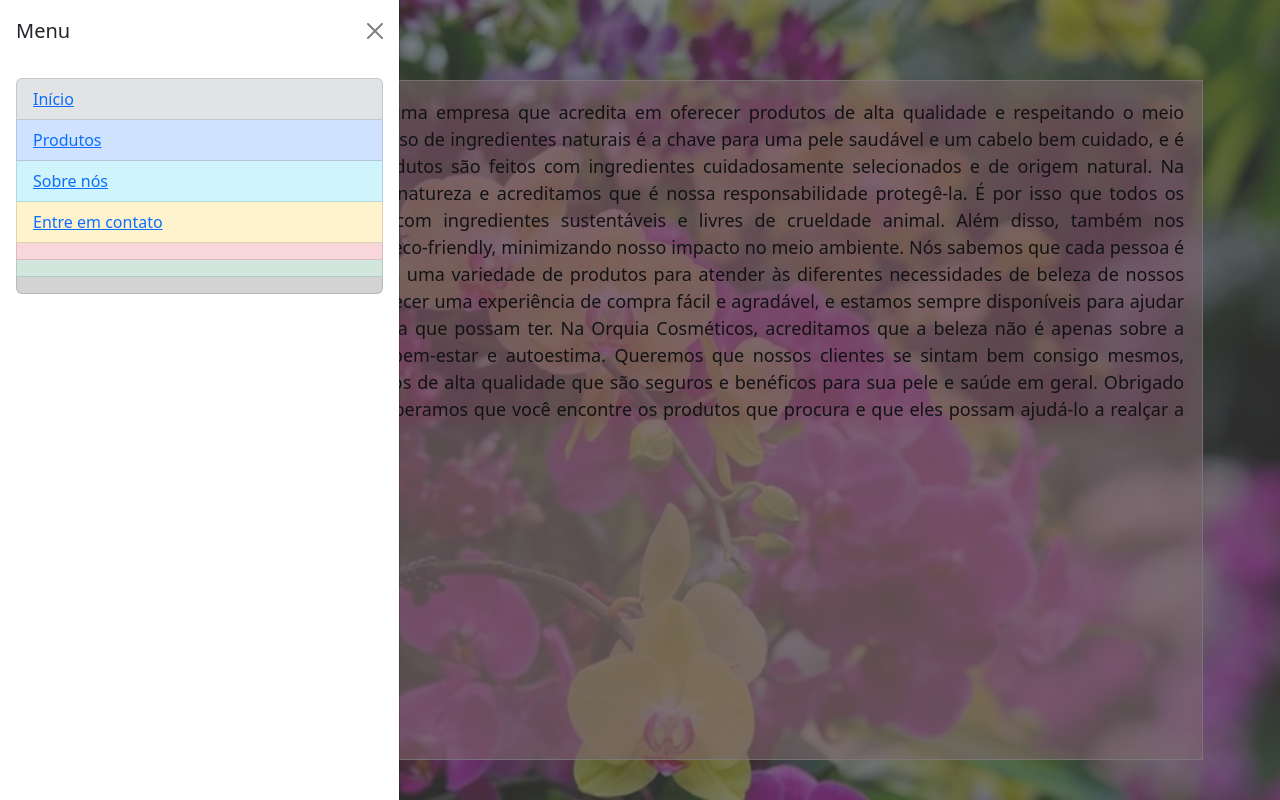
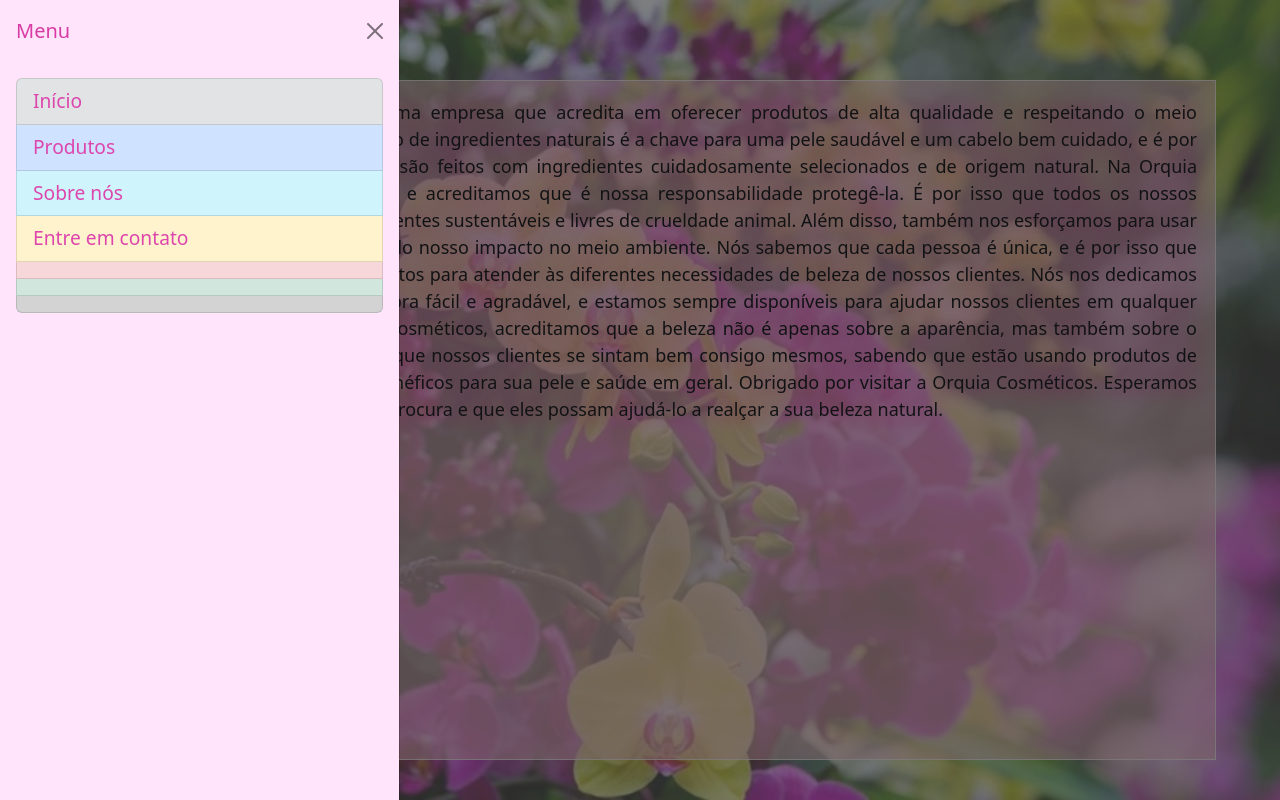
Before and after one commit to igor-ht/orquia, a React (Vite) app in the folder client/: page /sobre-nos in a window 1280 px wide. Both pictures are taken after a click on the button 39 px from the left and 40 px from the top of the page. Built offline with nearby package versions, Linux system fonts and the light colour scheme.

Commit message:
general styling improvement

```diff
--- a/client/src/layout/Components/Footer.tsx
+++ b/client/src/layout/Components/Footer.tsx
@@ -1,9 +1,7 @@
 export default function Footer() {
 	return (
 		<footer>
-			<div className="footer-container">
-				<p>FOOTER HERE</p>
-			</div>
+			<div className="footer-container"></div>
 		</footer>
 	);
 }
--- a/client/src/layout/Components/Navbar.tsx
+++ b/client/src/layout/Components/Navbar.tsx
@@ -31,7 +31,7 @@ export default function NavbarOffCanvas() {
 							<Link
 								to={'/'}
 								onClick={handleClose}>
-								Início
+								<span className="span-anchor">Início</span>
 							</Link>
 						</ListGroup.Item>
 						<ListGroup.Item
@@ -40,7 +40,7 @@ export default function NavbarOffCanvas() {
 							<Link
 								to={'/produtos'}
 								onClick={handleClose}>
-								Produtos
+								<span className="span-anchor">Produtos</span>
 							</Link>
 						</ListGroup.Item>
 						<ListGroup.Item
@@ -49,7 +49,7 @@ export default function NavbarOffCanvas() {
 							<Link
 								to={'/sobre-nos'}
 								onClick={handleClose}>
-								Sobre nós
+								<span className="span-anchor">Sobre nós</span>
 							</Link>
 						</ListGroup.Item>
 						<ListGroup.Item
@@ -58,7 +58,7 @@ export default function NavbarOffCanvas() {
 							<Link
 								to={'/entre-em-contato'}
 								onClick={handleClose}>
-								Entre em contato
+								<span className="span-anchor">Entre em contato</span>
 							</Link>
 						</ListGroup.Item>
 						<ListGroup.Item
--- a/client/src/layout/style/App.scss
+++ b/client/src/layout/style/App.scss
@@ -22,8 +22,37 @@
 .navbar {
 	--bs-navbar-toggler-icon-bg: url('/menu-icon.svg');
 
-	.offcanvas {
-		background-color: rgb(250, 231, 231);
+	.button-toggler {
+		margin: 1rem;
+		background-color: rgba(190, 190, 190, 0.55);
+		box-shadow: 0px 0px 10px 2px rgb(251, 1, 226);
+		border-radius: 10%;
+		border: 1px solid white;
+
+		&:hover {
+			background-color: white;
+			box-shadow: 0px 0px 10px 6px rgb(255, 0, 230);
+		}
+		&:active {
+			background-color: white;
+			box-shadow: 0px 0px 15px 7px rgb(255, 0, 183);
+		}
+	}
+	.navbar-toggler-icon {
+		padding: 0;
+		margin: 0;
+		left: 1rem;
+		height: 2rem;
+		width: 2rem;
+		background-color: rgba(250, 250, 250, 0);
+	}
+}
+
+.offcanvas.offcanvas-start {
+	background-color: rgb(255, 228, 252);
+
+	.offcanvas-title {
+		color: rgb(216, 59, 164);
 	}
 	.offcanvas-body {
 		.list-group {
@@ -33,32 +62,14 @@
 				&:hover {
 					color: rgb(33, 56, 228);
 				}
+				.span-anchor {
+					display: block;
+					width: 100%;
+					color: rgb(221, 70, 173);
+					font-size: 1.2rem;
+				}
 			}
 		}
-	}
-	.button-toggler {
-		margin: 1rem;
-		background-color: rgba(190, 190, 190, 0.55);
-		box-shadow: 0px 0px 10px 0px white;
-		border-radius: 10%;
-		border: 1px solid white;
-
-		&:hover {
-			background-color: white;
-			box-shadow: 0px 0px 10px 5px white;
-		}
-		&:active {
-			background-color: white;
-			box-shadow: 0px 0px 15px 5px white;
-		}
-	}
-	.navbar-toggler-icon {
-		padding: 0;
-		margin: 0;
-		left: 1rem;
-		height: 2rem;
-		width: 2rem;
-		background-color: rgba(250, 250, 250, 0);
 	}
 }
 
--- a/client/src/pages/AboutUs/AboutUs.tsx
+++ b/client/src/pages/AboutUs/AboutUs.tsx
@@ -1,4 +1,4 @@
-import './aboutUs.scss'
+import './aboutUs.scss';
 
 export default function AboutUs() {
 	return (
--- a/client/src/pages/AboutUs/aboutUs.scss
+++ b/client/src/pages/AboutUs/aboutUs.scss
@@ -5,9 +5,14 @@
 }
 
 .about-us-content {
-	width: 88vw;
+	width: 90vw;
 	border: 1px solid rgba(255, 255, 255, 0.676);
 	background-color: rgba(252, 206, 214, 0.568);
+	overflow: auto;
+
+	&::-webkit-scrollbar {
+		display: none;
+	}
 
 	p {
 		margin: 1em;
--- a/client/src/pages/ContactUs/ContactUs.tsx
+++ b/client/src/pages/ContactUs/ContactUs.tsx
@@ -29,7 +29,7 @@ export default function ContactUs() {
 					<Form.Label>Nome</Form.Label>
 					<Form.Control
 						type="text"
-						placeholder="nome"
+						placeholder="Seu nome"
 						name="name"
 						required
 						onChange={(event) =>
--- a/client/src/pages/ContactUs/contactUs.scss
+++ b/client/src/pages/ContactUs/contactUs.scss
@@ -8,7 +8,7 @@
 
 	form {
 		height: 82vh;
-		width: 88vw;
+		width: 90vw;
 		margin: 1em;
 		align-self: center;
 
--- a/client/src/pages/Products/Products.tsx
+++ b/client/src/pages/Products/Products.tsx
@@ -1,3 +1,9 @@
+import './products.scss';
+
 export default function Products() {
-	return <main className="products"></main>;
+	return (
+		<main className="products">
+			<div className="products-content"></div>
+		</main>
+	);
 }
--- /dev/null
+++ b/client/src/pages/Products/products.scss
@@ -0,0 +1,13 @@
+.products {
+  height: 85vh;
+  display: flex;
+  justify-content: center;
+  align-items: center;
+
+}
+
+.products-content {
+  width: 90vw;
+  height: 100%;
+  border: 1px solid white;
+}
--- a/client/src/pages/StartPage/startPage.scss
+++ b/client/src/pages/StartPage/startPage.scss
@@ -11,7 +11,7 @@
 	overflow: hidden;
 
 	img {
-		height: 82vh;
+		height: 83vh;
 		width: 100vw;
 		object-fit: cover;
 	}
```
